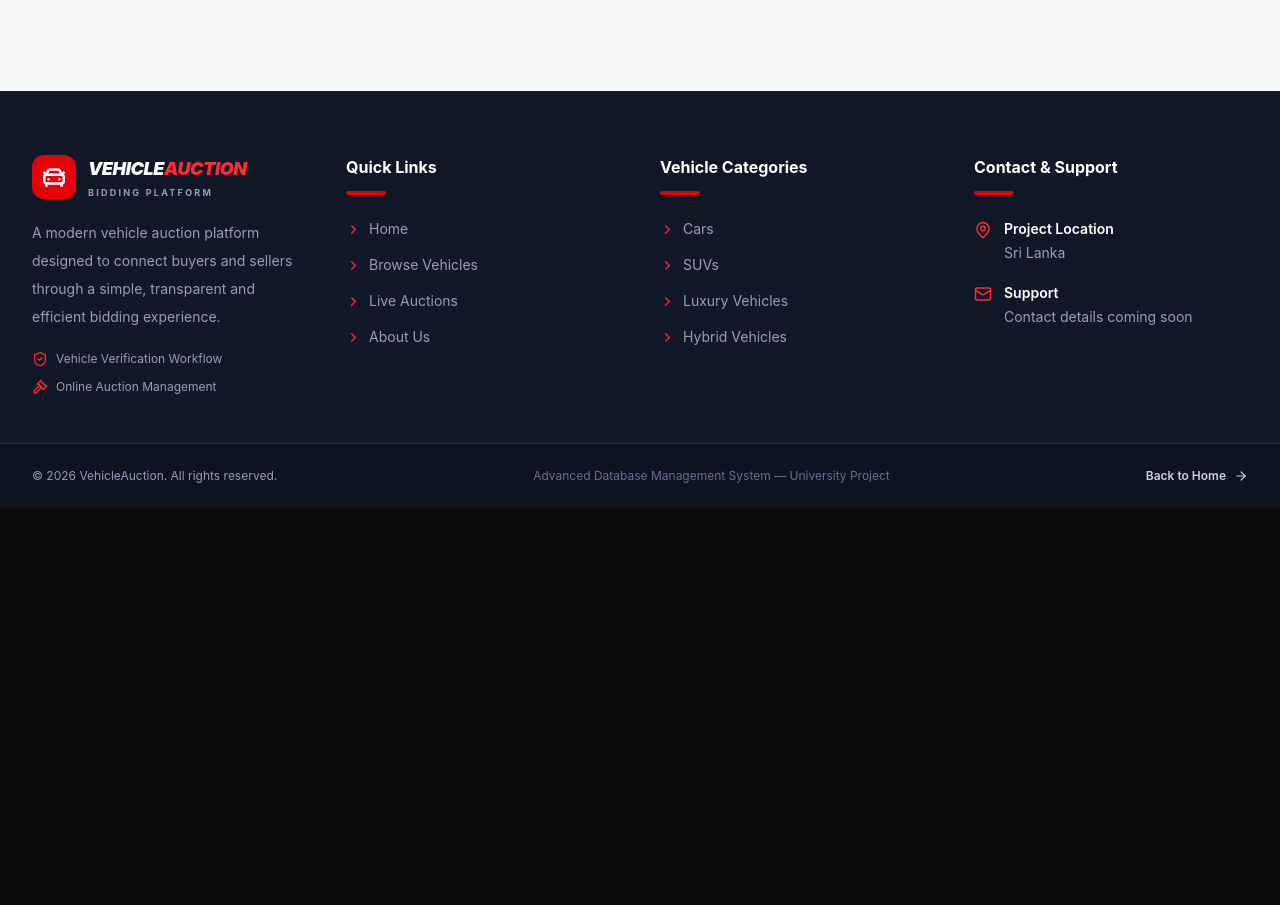
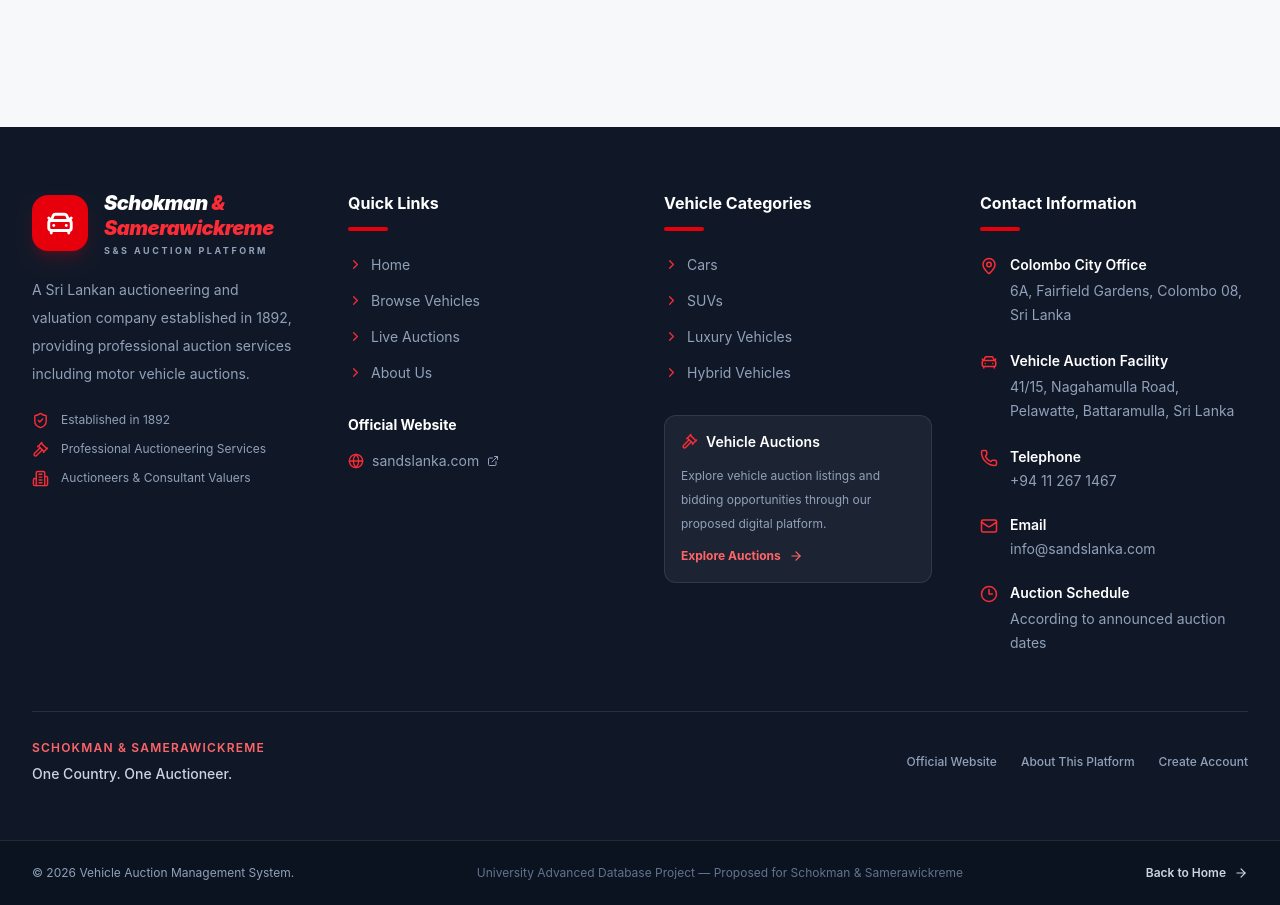
Before and after one commit to Keshpro/vehicle-auction-system, a React (Vite) app in the folder frontend/: page /about in a window 1280 px wide. Shown: the part 460-1365 px from the top of the page. Before the commit the page ends 968 px from the top, so only its background shows below. Built offline with nearby package versions, Linux system fonts and the light colour scheme.

Commit message:
Refresh vehicle auction branding
Update the navbar and footer with Schokman & Samerawickreme branding, company details, and improved auction navigation.

Co-Authored-By: Archana Bihani <215979361+Archana9986@users.noreply.github.com>

```diff
--- a/frontend/src/components/layout/Footer.tsx
+++ b/frontend/src/components/layout/Footer.tsx
@@ -1,4 +1,3 @@
-
 import { Link } from "react-router-dom";
 import {
   CarFront,
@@ -8,6 +7,11 @@ import {
   ShieldCheck,
   Gavel,
   ChevronRight,
+  Phone,
+  Globe,
+  ExternalLink,
+  Building2,
+  Clock3,
 } from "lucide-react";
 
 const quickLinks = [
@@ -24,59 +28,80 @@ const vehicleCategories = [
   { label: "Hybrid Vehicles", category: "Hybrid" },
 ];
 
+const company = {
+  name: "Schokman & Samerawickreme",
+  established: "1892",
+  website: "https://sandslanka.com/",
+  email: "info@sandslanka.com",
+  cityOffice: {
+    address: "6A, Fairfield Gardens, Colombo 08, Sri Lanka",
+    phone: "+94 11 267 1467",
+    phoneLink: "+94112671467",
+  },
+  vehicleFacility: {
+    address: "41/15, Nagahamulla Road, Pelawatte, Battaramulla, Sri Lanka",
+  },
+};
+
 export default function Footer() {
   const currentYear = new Date().getFullYear();
 
   return (
     <footer className="bg-[#101827] text-slate-300">
-      {/* TOP FOOTER */}
-      <div className="mx-auto max-w-7xl px-5 pb-12 pt-16 md:px-8">
-        <div className="grid gap-10 sm:grid-cols-2 lg:grid-cols-4">
-
+      {/* MAIN FOOTER */}
+      <div className="mx-auto max-w-7xl px-5 pb-14 pt-16 md:px-8">
+        <div className="grid gap-12 sm:grid-cols-2 lg:grid-cols-4">
           {/* BRAND SECTION */}
           <div>
-            <Link to="/" className="inline-flex items-center gap-3">
-              <div className="flex h-11 w-11 items-center justify-center rounded-xl bg-red-600 text-white">
-                <CarFront size={26} strokeWidth={2.3} />
+            <Link to="/" className="inline-flex items-center gap-4">
+              <div className="flex h-14 w-14 shrink-0 items-center justify-center rounded-2xl bg-red-600 text-white shadow-lg shadow-red-600/20">
+                <CarFront size={30} strokeWidth={2.3} />
               </div>
 
               <div className="flex flex-col leading-tight">
-                <span className="text-lg font-black italic tracking-tight text-white">
-                  VEHICLE
-                  <span className="text-red-500">AUCTION</span>
+                <span className="text-[18px] font-black italic tracking-tight text-white sm:text-[20px]">
+                  Schokman{" "}
+                  <span className="text-red-500">&amp;</span>
                 </span>
 
-                <span className="mt-1 text-[9px] font-bold uppercase tracking-[0.25em] text-slate-400">
-                  Bidding Platform
+                <span className="text-[18px] font-black italic tracking-tight text-red-500 sm:text-[20px]">
+                  Samerawickreme
+                </span>
+
+                <span className="mt-1 text-[9px] font-bold uppercase tracking-[0.28em] text-slate-400">
+                  S&amp;S AUCTION PLATFORM
                 </span>
               </div>
             </Link>
 
             <p className="mt-5 max-w-xs text-sm leading-7 text-slate-400">
-              A modern vehicle auction platform designed to
-              connect buyers and sellers through a simple,
-              transparent and efficient bidding experience.
+              A Sri Lankan auctioneering and valuation company established
+              in 1892, providing professional auction services including
+              motor vehicle auctions.
             </p>
 
-            {/* PLATFORM FEATURES */}
-            <div className="mt-5 space-y-3">
-              <div className="flex items-center gap-2 text-xs text-slate-400">
-                <ShieldCheck size={16} className="text-red-500" />
-                Vehicle Verification Workflow
+            {/* COMPANY HIGHLIGHTS */}
+            <div className="mt-6 space-y-3">
+              <div className="flex items-center gap-3 text-xs text-slate-400">
+                <ShieldCheck size={17} className="shrink-0 text-red-500" />
+                Established in 1892
               </div>
 
-              <div className="flex items-center gap-2 text-xs text-slate-400">
-                <Gavel size={16} className="text-red-500" />
-                Online Auction Management
+              <div className="flex items-center gap-3 text-xs text-slate-400">
+                <Gavel size={17} className="shrink-0 text-red-500" />
+                Professional Auctioneering Services
+              </div>
+
+              <div className="flex items-center gap-3 text-xs text-slate-400">
+                <Building2 size={17} className="shrink-0 text-red-500" />
+                Auctioneers &amp; Consultant Valuers
               </div>
             </div>
           </div>
 
           {/* QUICK LINKS */}
           <div>
-            <h3 className="text-base font-bold text-white">
-              Quick Links
-            </h3>
+            <h3 className="text-base font-bold text-white">Quick Links</h3>
 
             <div className="mt-3 h-1 w-10 rounded bg-red-600" />
 
@@ -89,13 +114,30 @@ export default function Footer() {
                   >
                     <ChevronRight
                       size={15}
-                      className="text-red-500 transition group-hover:translate-x-1"
+                      className="shrink-0 text-red-500 transition group-hover:translate-x-1"
                     />
                     {link.label}
                   </Link>
                 </li>
               ))}
             </ul>
+
+            <div className="mt-8">
+              <h4 className="text-sm font-bold text-white">
+                Official Website
+              </h4>
+
+              <a
+                href={company.website}
+                target="_blank"
+                rel="noopener noreferrer"
+                className="mt-4 inline-flex items-center gap-2 text-sm text-slate-400 transition hover:text-red-400"
+              >
+                <Globe size={16} className="text-red-500" />
+                sandslanka.com
+                <ExternalLink size={12} />
+              </a>
+            </div>
           </div>
 
           {/* VEHICLE CATEGORIES */}
@@ -117,24 +159,46 @@ export default function Footer() {
                   >
                     <ChevronRight
                       size={15}
-                      className="text-red-500 transition group-hover:translate-x-1"
+                      className="shrink-0 text-red-500 transition group-hover:translate-x-1"
                     />
                     {item.label}
                   </Link>
                 </li>
               ))}
             </ul>
+
+            <div className="mt-8 rounded-xl border border-white/10 bg-white/5 p-4">
+              <div className="flex items-center gap-2">
+                <Gavel size={17} className="text-red-500" />
+                <p className="text-sm font-semibold text-white">
+                  Vehicle Auctions
+                </p>
+              </div>
+
+              <p className="mt-3 text-xs leading-6 text-slate-400">
+                Explore vehicle auction listings and bidding opportunities
+                through our proposed digital platform.
+              </p>
+
+              <Link
+                to="/auctions"
+                className="mt-3 inline-flex items-center gap-2 text-xs font-bold text-red-400 transition hover:text-red-300"
+              >
+                Explore Auctions
+                <ArrowRight size={14} />
+              </Link>
+            </div>
           </div>
 
-          {/* CONTACT & SUPPORT */}
+          {/* CONTACT INFORMATION */}
           <div>
             <h3 className="text-base font-bold text-white">
-              Contact & Support
+              Contact Information
             </h3>
 
             <div className="mt-3 h-1 w-10 rounded bg-red-600" />
 
-            <div className="mt-6 space-y-5">
+            <div className="mt-6 space-y-6">
               <div className="flex items-start gap-3">
                 <MapPin
                   size={18}
@@ -142,11 +206,44 @@ export default function Footer() {
                 />
                 <div>
                   <p className="text-sm font-semibold text-white">
-                    Project Location
+                    Colombo City Office
                   </p>
-                  <p className="mt-1 text-sm text-slate-400">
-                    Sri Lanka
+                  <p className="mt-1 text-sm leading-6 text-slate-400">
+                    {company.cityOffice.address}
                   </p>
+                </div>
+              </div>
+
+              <div className="flex items-start gap-3">
+                <CarFront
+                  size={18}
+                  className="mt-0.5 shrink-0 text-red-500"
+                />
+                <div>
+                  <p className="text-sm font-semibold text-white">
+                    Vehicle Auction Facility
+                  </p>
+                  <p className="mt-1 text-sm leading-6 text-slate-400">
+                    {company.vehicleFacility.address}
+                  </p>
+                </div>
+              </div>
+
+              <div className="flex items-start gap-3">
+                <Phone
+                  size={18}
+                  className="mt-0.5 shrink-0 text-red-500"
+                />
+                <div>
+                  <p className="text-sm font-semibold text-white">
+                    Telephone
+                  </p>
+                  <a
+                    href={`tel:${company.cityOffice.phoneLink}`}
+                    className="mt-1 block text-sm text-slate-400 transition hover:text-red-400"
+                  >
+                    {company.cityOffice.phone}
+                  </a>
                 </div>
               </div>
 
@@ -155,15 +252,70 @@ export default function Footer() {
                   size={18}
                   className="mt-0.5 shrink-0 text-red-500"
                 />
+                <div className="min-w-0">
+                  <p className="text-sm font-semibold text-white">Email</p>
+                  <a
+                    href={`mailto:${company.email}`}
+                    className="mt-1 block break-all text-sm text-slate-400 transition hover:text-red-400"
+                  >
+                    {company.email}
+                  </a>
+                </div>
+              </div>
+
+              <div className="flex items-start gap-3">
+                <Clock3
+                  size={18}
+                  className="mt-0.5 shrink-0 text-red-500"
+                />
                 <div>
                   <p className="text-sm font-semibold text-white">
-                    Support
+                    Auction Schedule
                   </p>
-                  <p className="mt-1 text-sm text-slate-400">
-                    Contact details coming soon
+                  <p className="mt-1 text-sm leading-6 text-slate-400">
+                    According to announced auction dates
                   </p>
                 </div>
               </div>
+            </div>
+          </div>
+        </div>
+
+        {/* EXTRA LINKS */}
+        <div className="mt-14 border-t border-white/10 pt-7">
+          <div className="flex flex-col justify-between gap-5 md:flex-row md:items-center">
+            <div>
+              <p className="text-xs font-semibold uppercase tracking-widest text-red-400">
+                Schokman &amp; Samerawickreme
+              </p>
+              <p className="mt-2 text-sm font-medium text-slate-300">
+                One Country. One Auctioneer.
+              </p>
+            </div>
+
+            <div className="flex flex-wrap items-center gap-x-6 gap-y-3">
+              <a
+                href={company.website}
+                target="_blank"
+                rel="noopener noreferrer"
+                className="text-xs font-medium text-slate-400 transition hover:text-red-400"
+              >
+                Official Website
+              </a>
+
+              <Link
+                to="/about"
+                className="text-xs font-medium text-slate-400 transition hover:text-red-400"
+              >
+                About This Platform
+              </Link>
+
+              <Link
+                to="/register"
+                className="text-xs font-medium text-slate-400 transition hover:text-red-400"
+              >
+                Create Account
+              </Link>
             </div>
           </div>
         </div>
@@ -173,11 +325,12 @@ export default function Footer() {
       <div className="border-t border-white/10 bg-[#0b1220]">
         <div className="mx-auto flex max-w-7xl flex-col items-center justify-between gap-4 px-5 py-6 text-center md:flex-row md:px-8 md:text-left">
           <p className="text-xs text-slate-400">
-            © {currentYear} VehicleAuction. All rights reserved.
+            © {currentYear} Vehicle Auction Management System.
           </p>
 
           <p className="text-xs text-slate-500">
-            Advanced Database Management System — University Project
+            University Advanced Database Project — Proposed for
+            Schokman &amp; Samerawickreme
           </p>
 
           <Link
--- a/frontend/src/components/layout/Navbar.tsx
+++ b/frontend/src/components/layout/Navbar.tsx
@@ -1,12 +1,14 @@
+
 import { useState } from "react";
-import { Link, NavLink } from "react-router-dom";
+import { Link, NavLink, useLocation } from "react-router-dom";
 import {
   Menu,
   X,
   CarFront,
   UserRound,
   ArrowRight,
-  ChevronDown,
+  ChevronRight,
+  Gavel,
 } from "lucide-react";
 
 const navLinks = [
@@ -18,40 +20,81 @@ const navLinks = [
 
 export default function Navbar() {
   const [open, setOpen] = useState(false);
+  const location = useLocation();
 
   const closeMenu = () => setOpen(false);
 
   const linkClass = ({ isActive }: { isActive: boolean }) =>
     `relative flex items-center whitespace-nowrap text-sm font-semibold transition-colors duration-200 ${
-      isActive ? "text-red-600" : "text-slate-700 hover:text-red-600"
+      isActive
+        ? "text-red-600"
+        : "text-slate-700 hover:text-red-600"
     }`;
+
+  const handleHowItWorks = () => {
+    closeMenu();
+
+    if (location.pathname === "/") {
+      document.getElementById("how-it-works")?.scrollIntoView({
+        behavior: "smooth",
+      });
+    }
+  };
 
   return (
     <header className="sticky top-0 z-50 border-b border-slate-200 bg-white/95 shadow-sm backdrop-blur-md">
-      <nav className="mx-auto flex h-[76px] max-w-7xl items-center justify-between gap-5 px-5 md:px-8">
-        {/* LOGO */}
+
+      {/* COMPANY TOP BAR */}
+      <div className="border-b border-slate-800 bg-[#101827]">
+        <div className="mx-auto flex max-w-7xl items-center justify-between gap-3 px-5 py-2 md:px-8">
+
+          <div className="flex min-w-0 items-center gap-2">
+            <Gavel size={13} className="shrink-0 text-red-500" />
+            <span className="truncate text-[10px] font-semibold tracking-wide text-slate-300 sm:text-xs">
+              Schokman &amp; Samerawickreme
+            </span>
+          </div>
+
+          <div className="hidden items-center gap-2 sm:flex">
+            <span className="h-1.5 w-1.5 rounded-full bg-green-400" />
+            <span className="text-[11px] font-medium text-slate-300">
+              Vehicle Auction &amp; Bidding Platform
+            </span>
+          </div>
+        </div>
+      </div>
+
+      {/* MAIN NAVBAR */}
+      <nav className="mx-auto flex h-[78px] max-w-7xl items-center justify-between gap-5 px-5 md:px-8">
+
+        {/* LOGO / BRAND */}
         <Link
           to="/"
           onClick={closeMenu}
-          className="flex shrink-0 items-center gap-3"
+          className="flex min-w-0 shrink-0 items-center gap-3"
         >
-          <div className="flex h-11 w-11 items-center justify-center rounded-xl bg-red-600 text-white shadow-sm">
-            <CarFront size={26} strokeWidth={2.3} />
+          <div className="relative flex h-12 w-12 shrink-0 items-center justify-center rounded-xl bg-red-600 text-white shadow-sm">
+            <CarFront size={27} strokeWidth={2.2} />
+
+            <span className="absolute -bottom-1 -right-1 flex h-5 w-5 items-center justify-center rounded-full border-2 border-white bg-[#101827]">
+              <Gavel size={10} />
+            </span>
           </div>
 
           <div className="flex flex-col leading-tight">
-            <span className="text-lg font-black italic tracking-tight text-slate-900">
-              VEHICLE<span className="text-red-600">AUCTION</span>
+            <span className="text-[17px] font-black italic tracking-tight text-slate-900 sm:text-lg">
+              VEHICLE
+              <span className="text-red-600">AUCTION</span>
             </span>
 
-            <span className="mt-0.5 text-[9px] font-bold uppercase tracking-[0.28em] text-slate-500">
-              Bidding Platform
+            <span className="mt-1 text-[9px] font-bold uppercase tracking-[0.17em] text-slate-500">
+              S&amp;S Auction Platform
             </span>
           </div>
         </Link>
 
         {/* DESKTOP NAVIGATION */}
-        <div className="hidden items-center gap-4 xl:flex">
+        <div className="hidden items-center gap-5 xl:flex">
           {navLinks.map((link) => (
             <NavLink
               key={link.path}
@@ -60,8 +103,9 @@ export default function Navbar() {
               className={linkClass}
             >
               {({ isActive }) => (
-                <span className="relative flex h-[76px] items-center">
+                <span className="relative flex h-[78px] items-center">
                   {link.label}
+
                   {isActive && (
                     <span className="absolute bottom-0 left-0 h-[3px] w-full rounded-t bg-red-600" />
                   )}
@@ -70,12 +114,13 @@ export default function Navbar() {
             </NavLink>
           ))}
 
-          <a
-            href="/#how-it-works"
+          <Link
+            to="/#how-it-works"
+            onClick={handleHowItWorks}
             className="whitespace-nowrap text-sm font-semibold text-slate-700 transition hover:text-red-600"
           >
             How It Works
-          </a>
+          </Link>
         </div>
 
         {/* DESKTOP ACTIONS */}
@@ -90,7 +135,7 @@ export default function Navbar() {
 
           <Link
             to="/register"
-            className="flex items-center gap-2 rounded-lg bg-red-600 px-5 py-2.5 text-sm font-bold text-white shadow-sm transition hover:bg-red-700"
+            className="flex items-center gap-2 rounded-lg bg-red-600 px-5 py-2.5 text-sm font-bold text-white shadow-sm transition hover:bg-red-700 hover:shadow-md"
           >
             Register
             <ArrowRight size={16} />
@@ -104,7 +149,7 @@ export default function Navbar() {
           aria-expanded={open}
           aria-controls="mobile-navigation"
           onClick={() => setOpen(!open)}
-          className="flex h-10 w-10 items-center justify-center rounded-lg border border-slate-200 text-slate-800 transition hover:bg-slate-100 xl:hidden"
+          className="flex h-10 w-10 shrink-0 items-center justify-center rounded-lg border border-slate-200 text-slate-800 transition hover:bg-slate-100 xl:hidden"
         >
           {open ? <X size={23} /> : <Menu size={23} />}
         </button>
@@ -117,6 +162,19 @@ export default function Navbar() {
           className="border-t border-slate-200 bg-white px-5 pb-6 pt-4 shadow-lg xl:hidden"
         >
           <div className="mx-auto flex max-w-7xl flex-col gap-1">
+
+            {/* MOBILE BRAND HEADING */}
+            <div className="mb-3 rounded-xl bg-slate-50 p-4">
+              <p className="text-xs font-bold text-slate-900">
+                Schokman &amp; Samerawickreme
+              </p>
+
+              <p className="mt-1 text-[11px] text-slate-500">
+                Vehicle Auction &amp; Bidding Platform
+              </p>
+            </div>
+
+            {/* MOBILE LINKS */}
             {navLinks.map((link) => (
               <NavLink
                 key={link.path}
@@ -132,45 +190,42 @@ export default function Navbar() {
                 }
               >
                 {link.label}
-                <ChevronDown size={15} className="-rotate-90" />
+                <ChevronRight size={16} />
               </NavLink>
             ))}
 
+            {/* HOW IT WORKS */}
             <Link
-              to="/"
-              onClick={() => {
-                closeMenu();
-                window.setTimeout(() => {
-                  document
-                    .getElementById("how-it-works")
-                    ?.scrollIntoView({ behavior: "smooth" });
-                }, 0);
-              }}
+              to="/#how-it-works"
+              onClick={handleHowItWorks}
               className="flex items-center justify-between rounded-lg px-4 py-3 text-sm font-semibold text-slate-700 hover:bg-slate-50"
             >
               How It Works
-              <ChevronDown size={15} className="-rotate-90" />
+              <ChevronRight size={16} />
             </Link>
 
             <div className="my-3 border-t border-slate-200" />
 
+            {/* LOGIN */}
             <Link
               to="/login"
               onClick={closeMenu}
-              className="flex items-center justify-center gap-2 rounded-lg border border-slate-300 px-4 py-3 text-sm font-bold text-slate-800"
+              className="flex items-center justify-center gap-2 rounded-lg border border-slate-300 px-4 py-3 text-sm font-bold text-slate-800 transition hover:bg-slate-50"
             >
               <UserRound size={17} />
               Login
             </Link>
 
+            {/* REGISTER */}
             <Link
               to="/register"
               onClick={closeMenu}
-              className="mt-2 flex items-center justify-center gap-2 rounded-lg bg-red-600 px-4 py-3 text-sm font-bold text-white hover:bg-red-700"
+              className="mt-2 flex items-center justify-center gap-2 rounded-lg bg-red-600 px-4 py-3 text-sm font-bold text-white transition hover:bg-red-700"
             >
               Register Now
               <ArrowRight size={17} />
             </Link>
+
           </div>
         </div>
       )}
```
